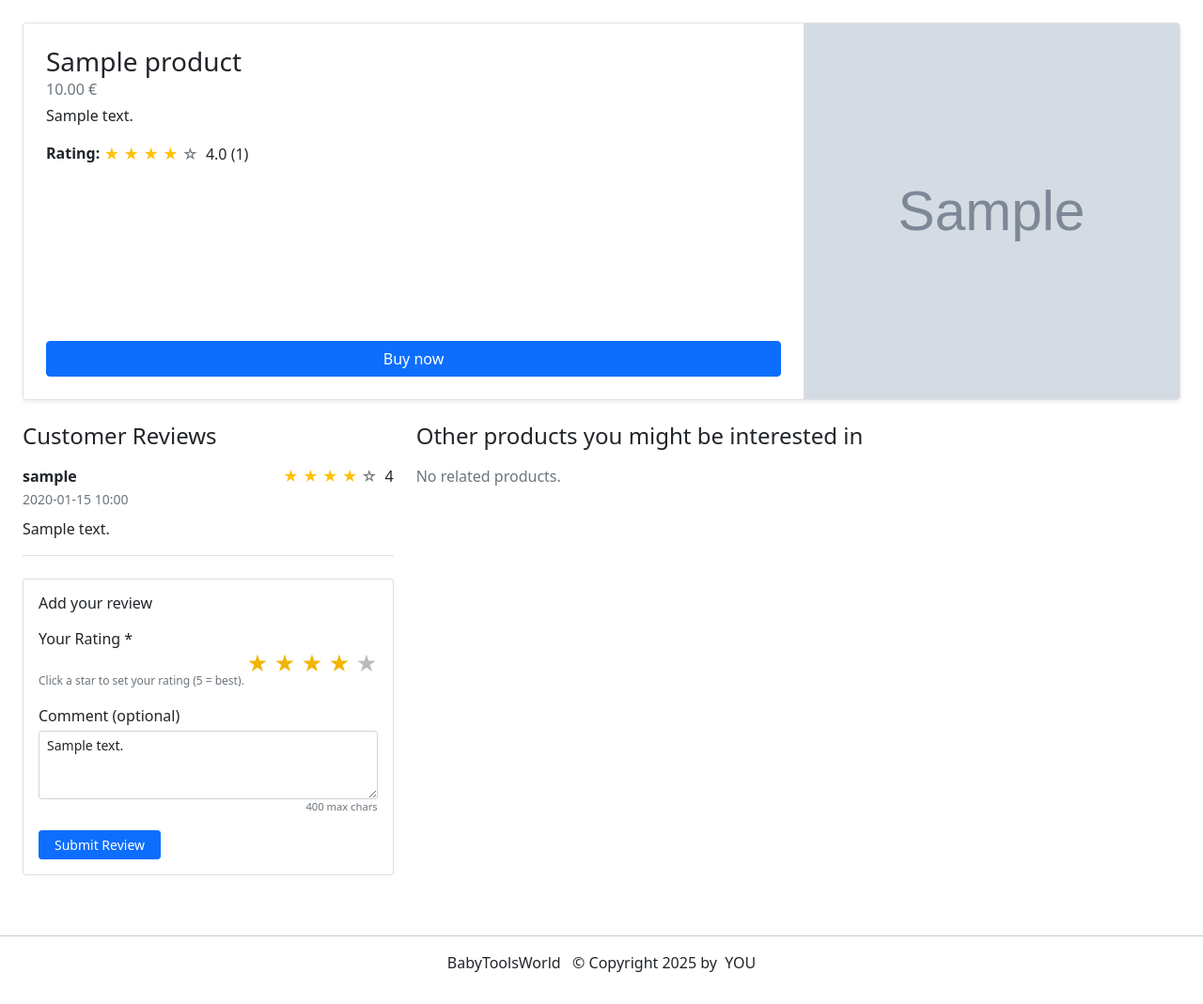
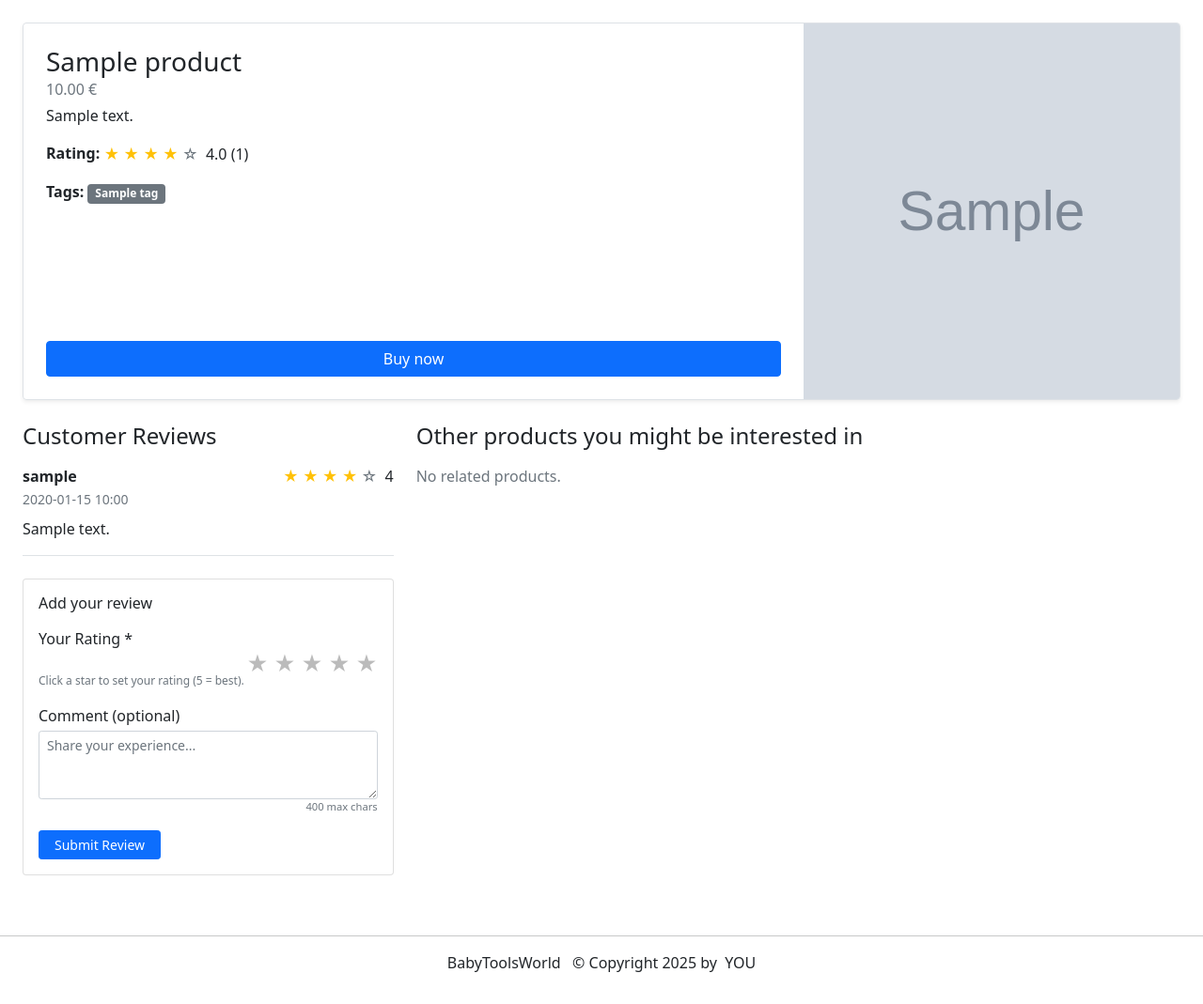
Before and after one commit to KarstenAsche/baby-tools-world, a Django app: a page that uses src/products/templates/product.html in a window 1280 px wide. Shown: the part 56-1125 px from the top of the page at 94% size. Run offline with Django 5.2, Linux system fonts and the light colour scheme; a user stored in the database is signed in; tables that the repository leaves empty hold one stand-in row (values such as "Sample post"); grey boxes marked "Sample" are stand-in pictures.

Commit message:
feat(products): add product tags and reset rating form after submission

```diff
--- a/src/products/models.py
+++ b/src/products/models.py
@@ -29,7 +29,7 @@ class Product(models.Model):
     image = models.ImageField(upload_to="imgs/products/", null=True, blank=True)
     name = models.CharField(max_length=80, blank=False, null=False)
     price = models.DecimalField(max_digits=6, decimal_places=2, validators=[MinValueValidator(Decimal("0.00"))])
-
+    tags = models.ManyToManyField("Tag", blank=True)
     created_at = models.DateTimeField(auto_now_add=True)
     updated_at = models.DateTimeField(auto_now=True)
 
@@ -72,3 +72,12 @@ class Comment(models.Model):
     def __str__(self):
         who = self.user.username if self.user else (self.guest_name or "Guest")
         return f"{who} - {self.rating}★"
+
+
+class Tag(models.Model):
+    name = models.CharField(max_length=50, unique=True, null=False, blank=False)
+    created_at = models.DateTimeField(auto_now_add=True)
+    updated_at = models.DateTimeField(auto_now=True)
+
+    def __str__(self):
+        return self.name
--- a/src/products/templates/product.html
+++ b/src/products/templates/product.html
@@ -38,7 +38,16 @@
             <div class="mb-3 text-muted">No ratings yet</div>
           {% endif %}
         {% endwith %}
-
+        {% if product.tags.exists %}
+          <div class="mb-3">
+            <strong>Tags:</strong>
+            {% for tag in product.tags.all %}
+              <span class="badge bg-secondary">{{ tag.name }}</span>
+            {% endfor %}
+          </div>
+        {% else %}
+          <div class="mb-3 text-muted">No tags available</div>
+        {% endif %}
         <div class="btn btn-primary btn-center mt-auto">Buy now</div>
       </div>
 
--- a/src/products/views.py
+++ b/src/products/views.py
@@ -60,12 +60,7 @@ def product_detail(request, category_slug, pk):
             return redirect("product_detail", category_slug=category_slug, pk=product.pk)
     else:
         # Pre-fill form for authenticated user with existing comment (if any)
-        initial = {}
-        if request.user.is_authenticated:
-            existing = product.comments.filter(user=request.user).first()
-            if existing:
-                initial = {"rating": existing.rating, "text": existing.text}
-        form = CommentForm(initial=initial)
+        form = CommentForm()
 
     return render(
         request,
```
Also changed, not shown: src/products/admin.py (+7 -1 lines), src/products/migrations/0002_tag_product_tags.py (added), 1 other file.
